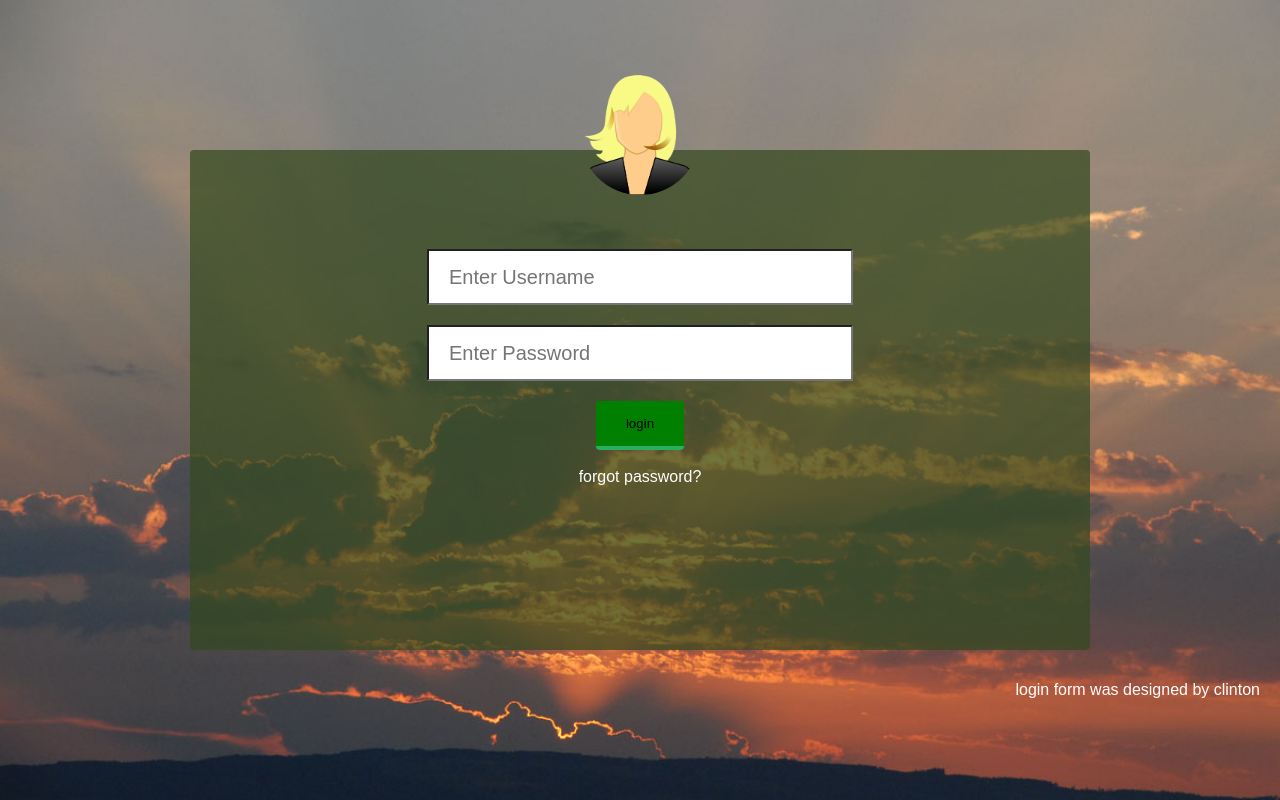
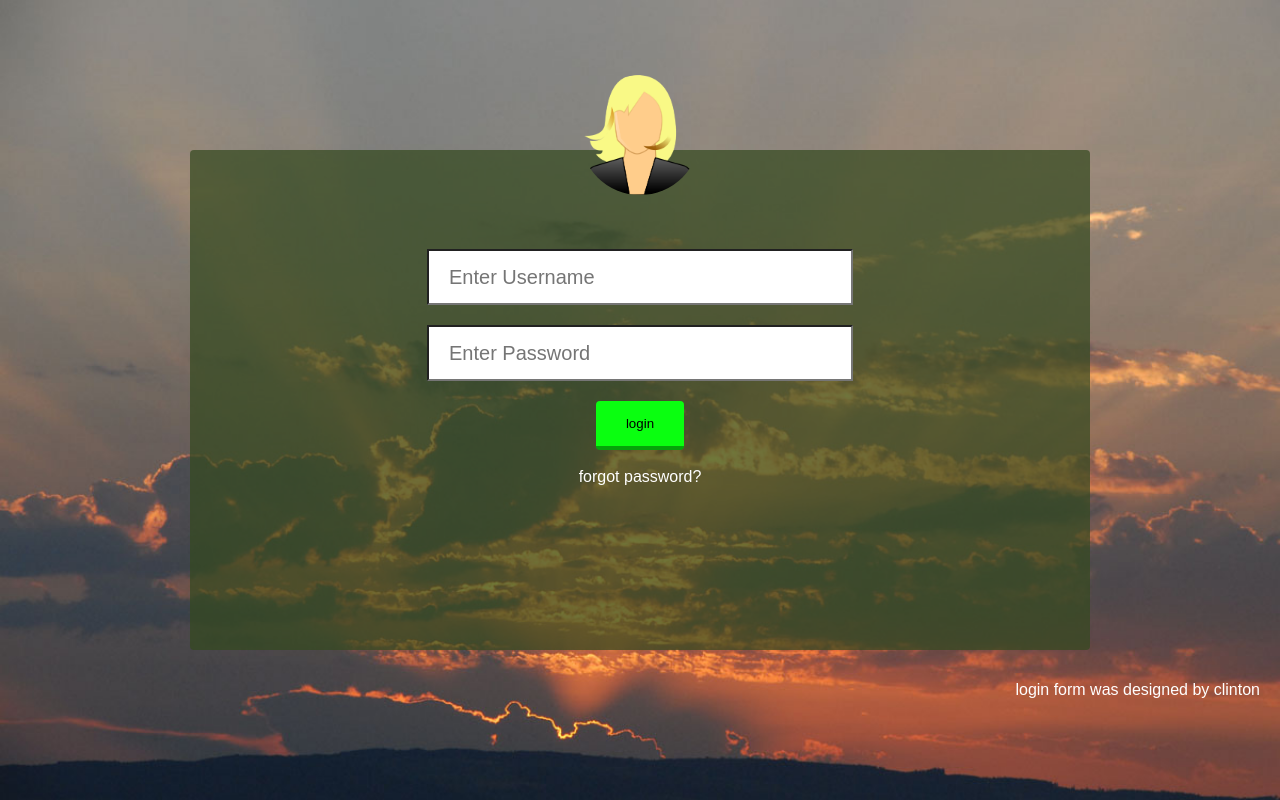
Before and after one commit to Clinton-dev/login-page, a plain HTML site: page index.html in a window 1280 px wide. Drawn offline with Linux system fonts and the light colour scheme.

Commit message:
changed color of login btn

```diff
--- a/styles.css
+++ b/styles.css
@@ -49,10 +49,10 @@ input[type ="text"], input[type ="password"]{
 
 .btn-login {
 	padding: 15px 30px;
-	background-color: green;
+	background-color: rgb(10, 255, 16);
 	border:none;
 	border-radius: 4px;
-	border-bottom: 4px solid #27AE60;
+	border-bottom: 4px solid #06A30A;
 }
 
 a {
```
